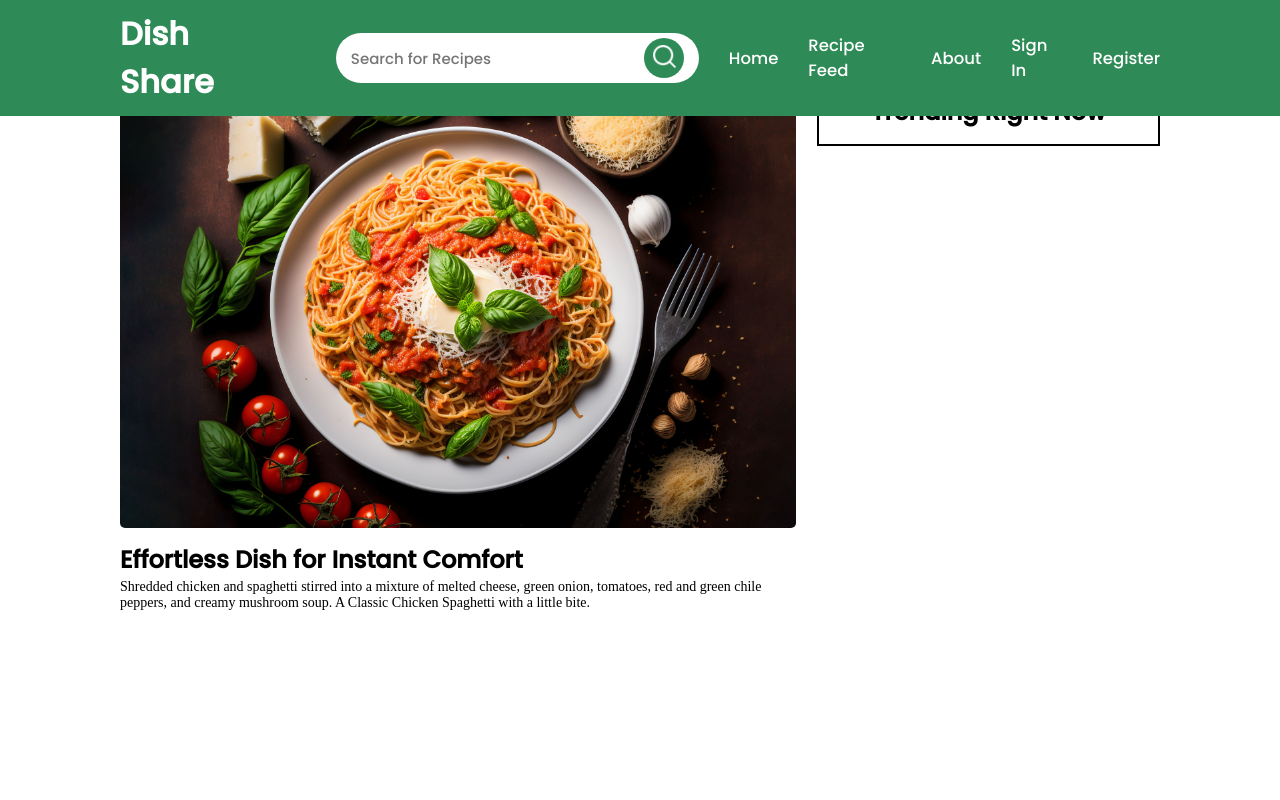
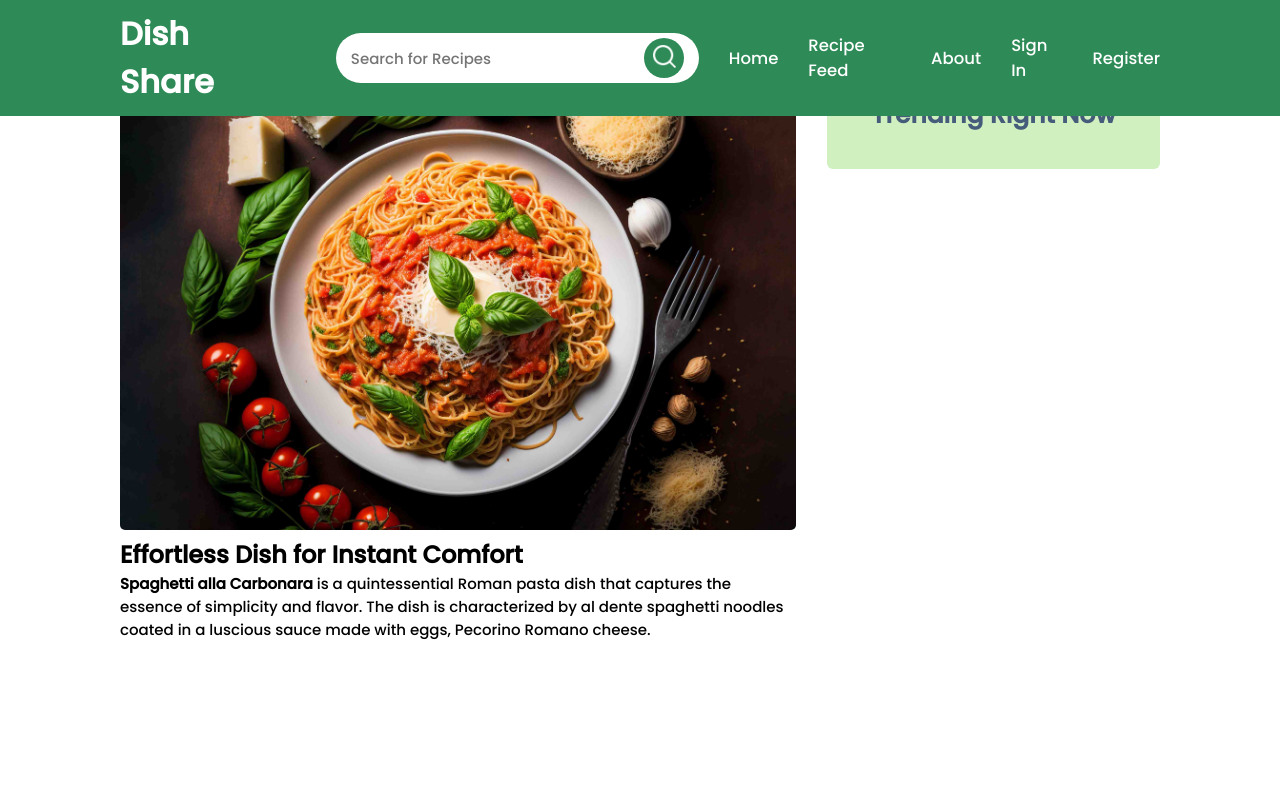
Before and after one commit to Elbadil/Dish_Share, a Flask app: page /home in a window 1280 px wide. Run offline with Flask 3, Linux system fonts and the light colour scheme; some libraries are stand-ins or nearby versions.

Commit message:
Trending aside Completed

```diff
--- a/app/static/styles/home.css
+++ b/app/static/styles/home.css
@@ -1,7 +1,83 @@
 
-section.main-dish {
-    float: left;
+.main-section {
+    width: 100%;
+    display: flex;
+    justify-content: space-between;
+}
+
+.main-dish-home {
     width: 65%;
+    margin-top: 10px;
+    margin-bottom: 30px;
+}
+
+.main-dish-home a{
+    text-decoration: none;
+    color: black;
+}
+
+.main-dish-home a:hover {
+    text-decoration: underline;
+}
+
+.main-dish-home p {
+    font-size: 15px;
+}
+.main-img {
+    border-radius: 5px;
+    width: 100%;
+}
+
+.trending-bar {
+    display: block;
+    height: 100%;
+    width: 32%;
+    margin-top: 10px;
+    background-color:#D0F0C0;
+    border-radius: 6px;
+    padding-bottom: 15px;
+}
+
+.trending-bar h1 {
+    padding-bottom: 10px;
+    margin-top: 16px;
+    margin-bottom: 10px;
+    font-size: 25px;
+    text-align: center;
+    color: #455d7a;
+}
+
+.trending-recipes {
+    display: flex;
+    align-items: center;
+    justify-content: space-between;
+    margin-top: 10px;
+}
+
+.trending-recipes a {
+    color: black;
+    text-decoration: none;
+}
+
+.trending-recipes a:hover {
+    text-decoration: underline;
+}
+
+.trending-img {
+    border-radius: 6px;
+    margin-left: 15px;
+    margin-right: 10px;
+    width: 130px;
+    border: 1px solid black;
+}
+
+.recipe-title {
+    margin-right: 5px;
+    font-size: 15px;
+}
+/* section.main-dish {
+    width: 65%;
+    margin-bottom: 30px;
 }
 
 section img.main-img {
@@ -13,20 +89,10 @@
 section.main-dish a{
     text-decoration: none;
     color: black;
-    position: relative;
 }
 
-.main-dish h1::after {
-    content: '';
-    display: block;
-    width: 0;
-    height: 2px;
-    background-color: seagreen;
-    transition: width 0.3s ease;
-}
-
-.main-dish h1:hover::after {
-    width: 50%;
+section.main-dish a:hover {
+    text-decoration: underline;
 }
 
 section.main-dish p {
@@ -67,5 +133,5 @@
 .recipe-title {
     font-family: montserrat;
     font-size: 12px;
-    margin-top: 8px; /* Adjust the margin as needed */
-}
+    margin-top: 8px;
+} */
--- a/app/templates/home.html
+++ b/app/templates/home.html
@@ -1,22 +1,31 @@
 {% extends "layout.html" %}
 {% block content %}
-    <section class="main-dish">
-        <a href="#"><img src="../static/images/spaghetti-chicken.jpg" alt="spaghetti-chicken" class="main-img"></a>
-        <a href="#" class="main-title"><h1>Effortless Dish for Instant Comfort</h1></a>
-        <p>Shredded chicken and spaghetti stirred into a mixture of melted cheese, green onion, tomatoes, red and green chile peppers, and creamy mushroom soup.
-            A Classic Chicken Spaghetti with a little bite.</p>
-    </section>
-    <aside class="trending-bar">
-        <h1>Trending Right Now</h1>
-        <!-- <div class="trending-recipes">
+    <div class="main-section">
+        <div class="main-dish-home">
+            <a href="#"><img src="{{ url_for('static', filename='images/spaghetti-chicken.jpg') }}" alt="spaghetti-chicken" class="main-img"></a>
+            <a href="#" class="main-title"><h2>Effortless Dish for Instant Comfort</h2></a>
+            <p><a href="#"><b>Spaghetti alla Carbonara</b></a> is a quintessential Roman pasta dish that
+                captures the essence of simplicity and flavor.
+                The dish is characterized by al dente spaghetti
+                noodles coated in a luscious sauce made with eggs,
+                Pecorino Romano cheese.</p>
+        </div>
+        <div class="trending-bar">
+            <h1>Trending Right Now</h1>
             {% for recipe in first_four %}
-            <div class="recipe-pic">
-                <img class="" src="{{ recipe.image }}">
-            </div>
-            <div class="recipe-title">{{ recipe.title }}</div>
+                <div class="trending-recipes">
+                    <div class="recipe-pics">
+                        <a href="{{ url_for('extern_recipe', recipe_id=recipe.id) }}">
+                            <img class="trending-img" src="{{ recipe.image }}">
+                        </a>
+                    </div>
+                        <a href="{{ url_for('extern_recipe', recipe_id=recipe.id) }}">
+                            <div class="recipe-title">{{ recipe.title }}</div>
+                        </a>
+                </div>
             {% endfor %}
-        </div> -->
-    </aside>
+        </div>
+    </div>
     <!-- {% for recipe in recipes %}
     <article class="media content-section">
         <div class="media-body">
```
Also changed, not shown: app/static/images/spaghetti-chicken.jpg, 1 other file.
